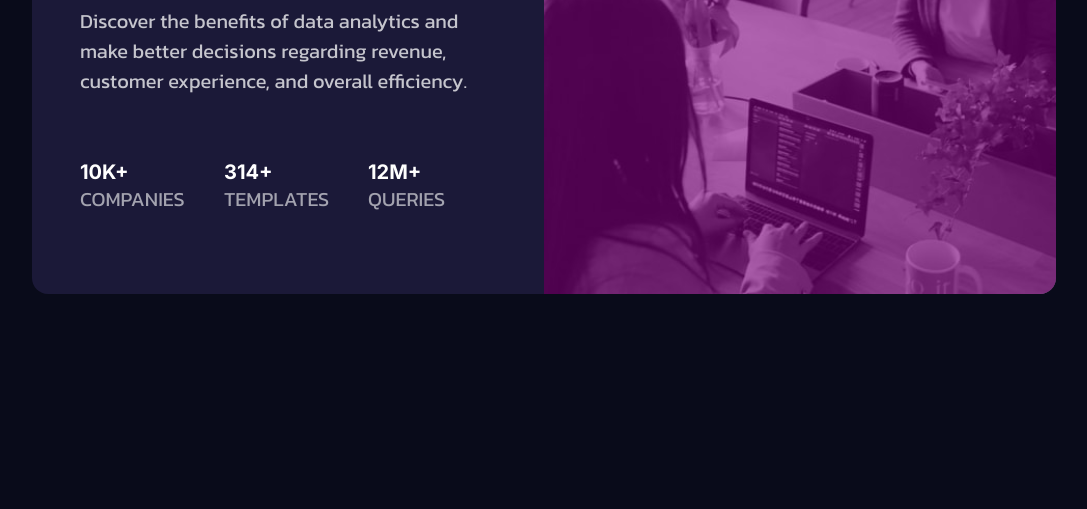
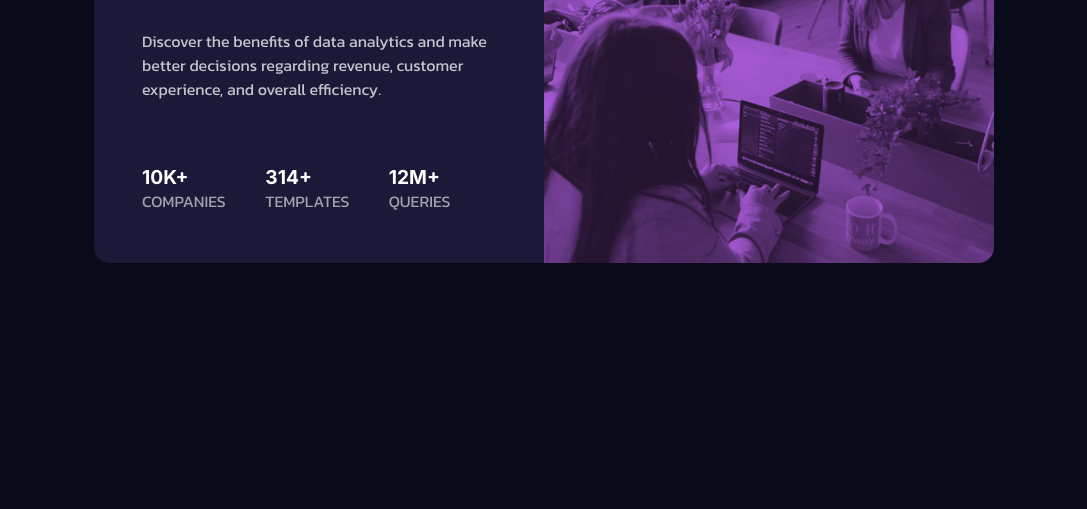
Before and after one commit to tshring615/frontend_mentor_stats-preview, a plain HTML site: page index.html in a window 1280 px wide. Shown: the part 355-864 px from the top of the page, without its empty margins (96-1183 px from the left). Before the commit the page ends 800 px from the top, so only its background shows below. Drawn offline with Linux system fonts and the light colour scheme.

Commit message:
used blend mode for the overlay of background

```diff
--- a/index.html
+++ b/index.html
@@ -12,7 +12,10 @@
   <body>
     <main>
       <div class="image-section">
-        <img class="image" src="images/image-header-mobile.jpg" alt="3 people coding">
+        <picture>
+          <source srcset="images/image-header-desktop.jpg" media="(min-width: 600px)">
+          <img class="image" src="images/image-header-mobile.jpg" alt="Image of 3 color coding">
+        </picture>
       </div>
       <div class="content">
         <h1>Get <span>insights</span> that help your business grow.</h1>
--- a/styles.css
+++ b/styles.css
@@ -29,58 +29,50 @@ body {
     align-items: center;
     background-color: var(--bgColor);
     min-height: 100vh;
+    margin: 2rem;
 }
 
 main {
     background-color: var(--card-bgColor);
     border-radius: 1rem;
     overflow: hidden;
-    width: 80%;
+    width: 100%;
 }
 
 .image-section {
-    position: relative;
     width: 100%;
     height: 100%;
-}
-
-.image {
-    width: 100%;
-    height: 100%;
-    object-fit: cover;
-}
-
-.image-section::before {
-    content: '';
-    position: absolute;
-    width: 100%;
-    height: 100%;
-    top: 0px;
-    left: 0px;
-    background-color: purple;
-    opacity: 60%;
+    background-color: var(--accentColor);
 }
 
 
+img {
+    display: block;
+    width: 100%;
+    height: 100%;
+    mix-blend-mode: multiply;
+    opacity: 80%;
+    object-fit: cover;
+}
 
 
 h1, h2 {
     color: var(--headingColor);
-    font-size: 2.5rem;
+    font-size: 1.5rem;
     font-family: 'Inter', sans-serif;
 }
 
 h2 {
-    font-size: 1.25rem;
+    font-size: 1.2rem;
 }
 
 p {
     color: var(--paragraphColor);
-    font-size: 1.25rem;
+    font-size: 1rem;
 }
 
 .content {
-    margin: 5rem 3rem;
+    margin: 3rem;
 }
 
 span {
@@ -104,7 +96,7 @@ span {
     text-transform: uppercase;
 }
 
-@media (min-width: 1240px) {
+@media (min-width: 600px) {
     body {
         text-align: left;
     }
@@ -112,7 +104,7 @@ span {
     display: grid;
     grid-template-columns: 1fr 1fr;
     max-height: 500px;
-    max-width: 1400px;
+    max-width: 900px;
    }
 
    .content {
```
